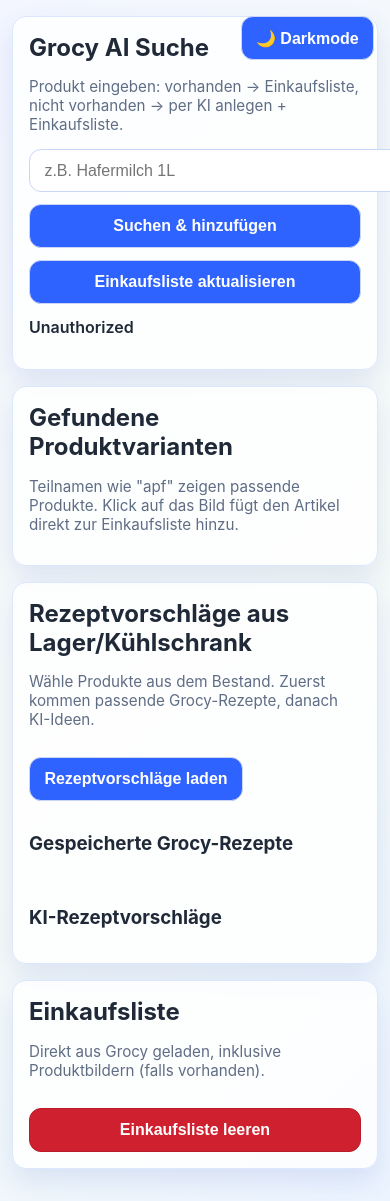
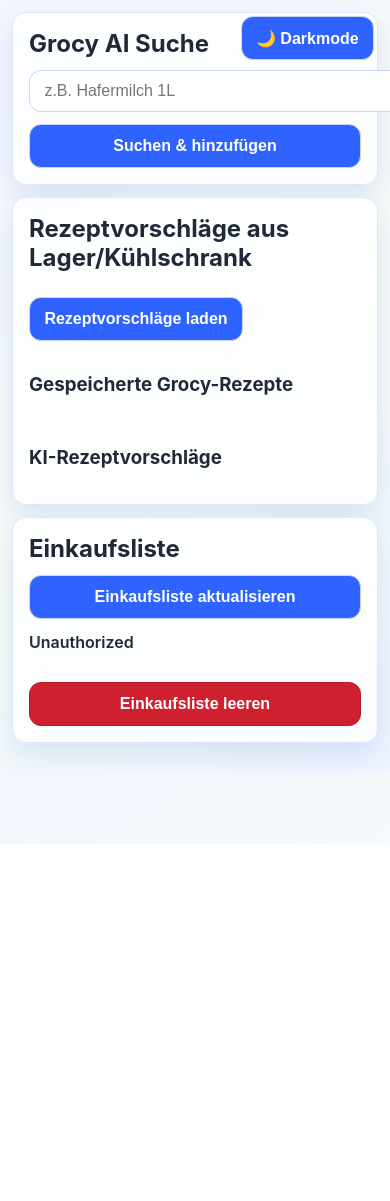
Before and after one commit to w00v91/grocy-ai-assistant, a FastAPI app: page / in a window 390 px wide; the page is wider, and only the part inside the window is pictured. After the commit the page ends 773 px from the top of that part, so only its background shows below. Run offline with FastAPI, Linux system fonts and the light colour scheme; parts of the project's set-up code (start-up, migrations or seed data) failed here and were passed over.

Commit message:
Dashboard-Layout für mobile Ansicht überarbeiten

```diff
--- a/grocy_ai_assistant/api/static/dashboard.css
+++ b/grocy_ai_assistant/api/static/dashboard.css
@@ -42,6 +42,8 @@ body {
   max-width: 900px;
   margin: 2rem auto;
   padding: 0 1rem 2rem;
+  display: grid;
+  gap: 1rem;
 }
 .card {
   background: var(--card-bg);
@@ -49,6 +51,9 @@ body {
   border-radius: 18px;
   padding: 1.25rem;
   box-shadow: 0 12px 28px rgba(38, 77, 182, 0.12);
+}
+.hidden {
+  display: none;
 }
 h1, h2 { margin: 0 0 0.75rem; }
 .search-row {
@@ -138,8 +143,9 @@ img {
 }
 @media (max-width: 640px) {
   .container {
-    margin: 1rem auto;
+    margin: 0.75rem auto;
     padding: 0 0.75rem 1rem;
+    gap: 0.75rem;
   }
   .card {
     border-radius: 14px;
@@ -163,7 +169,7 @@ img {
     margin-left: 0;
   }
 }
-.shopping-list-section { margin-top: 1rem; }
+.shopping-list-section button { width: 100%; }
 .danger-button {
   margin-top: 0.85rem;
   width: 100%;
@@ -171,7 +177,6 @@ img {
   border-color: #b81b29;
 }
 .danger-button:hover { background: #b81b29; }
-.variant-section { margin-top: 1rem; }
 .variant-grid {
   display: grid;
   grid-template-columns: repeat(auto-fill, minmax(140px, 1fr));
@@ -197,9 +202,6 @@ img {
   margin-bottom: 0.4rem;
   cursor: pointer;
 }
-
-
-.recipe-section { margin-top: 1rem; }
 .stock-products {
   display: grid;
   grid-template-columns: repeat(auto-fill, minmax(220px, 1fr));
--- a/grocy_ai_assistant/api/static/dashboard.js
+++ b/grocy_ai_assistant/api/static/dashboard.js
@@ -86,6 +86,7 @@ function clearSearchInput() {
   nameInput.value = '';
   updateClearButtonVisibility();
   document.getElementById('variant-list').innerHTML = '';
+  document.getElementById('variant-section').classList.add('hidden');
   nameInput.focus();
 }
 
@@ -137,10 +138,14 @@ async function loadShoppingList() {
 
 function renderVariants(items) {
   const list = document.getElementById('variant-list');
+  const section = document.getElementById('variant-section');
   if (!items.length) {
     list.innerHTML = '<div class="muted">Keine passenden Varianten gefunden.</div>';
+    section.classList.add('hidden');
     return;
   }
+
+  section.classList.remove('hidden');
 
   list.innerHTML = items.map((item) => `
     <div class="variant-card">
@@ -162,6 +167,7 @@ async function loadVariants() {
   const query = name.trim();
   if (!query) {
     document.getElementById('variant-list').innerHTML = '';
+    document.getElementById('variant-section').classList.add('hidden');
     return;
   }
 
--- a/grocy_ai_assistant/api/templates/dashboard.html
+++ b/grocy_ai_assistant/api/templates/dashboard.html
@@ -9,9 +9,13 @@
   <body>
     <button id='theme-toggle' class='theme-toggle' onclick='toggleTheme()'>🌙 Darkmode</button>
     <main class='container'>
+      <section id='variant-section' class='card variant-section hidden'>
+        <h2>Gefundene Produktvarianten</h2>
+        <div id='variant-list' class='variant-grid'></div>
+      </section>
+
       <section class='card'>
         <h1>Grocy AI Suche</h1>
-        <p class='muted'>Produkt eingeben: vorhanden → Einkaufsliste, nicht vorhanden → per KI anlegen + Einkaufsliste.</p>
         <div class='search-row'>
           <div class='search-input-wrapper'>
             <input id='name' placeholder='z.B. Hafermilch 1L' />
@@ -26,21 +30,12 @@
             </button>
           </div>
           <button onclick='searchProduct()'>Suchen & hinzufügen</button>
-          <button onclick='loadShoppingList()'>Einkaufsliste aktualisieren</button>
         </div>
-        <p id='status'>Bereit.</p>
-      </section>
-
-      <section class='card variant-section'>
-        <h2>Gefundene Produktvarianten</h2>
-        <p class='muted'>Teilnamen wie "apf" zeigen passende Produkte. Klick auf das Bild fügt den Artikel direkt zur Einkaufsliste hinzu.</p>
-        <div id='variant-list' class='variant-grid'></div>
       </section>
 
 
       <section class='card recipe-section'>
         <h2>Rezeptvorschläge aus Lager/Kühlschrank</h2>
-        <p class='muted'>Wähle Produkte aus dem Bestand. Zuerst kommen passende Grocy-Rezepte, danach KI-Ideen.</p>
         <div id='stock-products' class='stock-products'></div>
         <button onclick='loadRecipeSuggestions()'>Rezeptvorschläge laden</button>
         <div class='recipe-columns'>
@@ -57,8 +52,9 @@
 
       <section class='card shopping-list-section'>
         <h2>Einkaufsliste</h2>
-        <p class='muted'>Direkt aus Grocy geladen, inklusive Produktbildern (falls vorhanden).</p>
+        <button onclick='loadShoppingList()'>Einkaufsliste aktualisieren</button>
         <ul id='shopping-list'></ul>
+        <p id='status'>Bereit.</p>
         <button class='danger-button' onclick='clearShoppingList()'>Einkaufsliste leeren</button>
       </section>
     </main>
--- a/grocy_ai_assistant/config.json
+++ b/grocy_ai_assistant/config.json
@@ -1,6 +1,6 @@
 {
   "name": "Grocy AI Assistant",
-  "version": "6.0.7",
+  "version": "6.0.8",
   "slug": "grocy_ai_assistant",
   "dependencies": [
     "a0d49513_grocy"
--- a/grocy_ai_assistant/config/settings.py
+++ b/grocy_ai_assistant/config/settings.py
@@ -10,7 +10,7 @@ class Settings(BaseModel):
     api_key: str = "standard_passwort"
     addon_version: str = os.getenv("GROCY_AI_ADDON_VERSION", "dev")
     required_integration_version: str = os.getenv(
-        "GROCY_AI_REQUIRED_INTEGRATION_VERSION", "2.0.7"
+        "GROCY_AI_REQUIRED_INTEGRATION_VERSION", "2.0.8"
     )
     ollama_url: str = "http://10.0.0.2:11434/api/generate"
     ollama_model: str = "llama3"
--- a/grocy_ai_assistant/custom_components/grocy_ai_assistant/const.py
+++ b/grocy_ai_assistant/custom_components/grocy_ai_assistant/const.py
@@ -1,7 +1,7 @@
 """Constants for the Grocy AI Assistant integration."""
 
 DOMAIN = "grocy_ai_assistant"
-INTEGRATION_VERSION = "2.0.7"
+INTEGRATION_VERSION = "2.0.8"
 DEFAULT_ADDON_INGRESS_PATH = "/api/hassio_ingress/grocy_ai_assistant/"
 DEFAULT_ADDON_BASE_URL = DEFAULT_ADDON_INGRESS_PATH
 
```
Also changed, not shown: grocy_ai_assistant/custom_components/grocy_ai_assistant/manifest.json.
